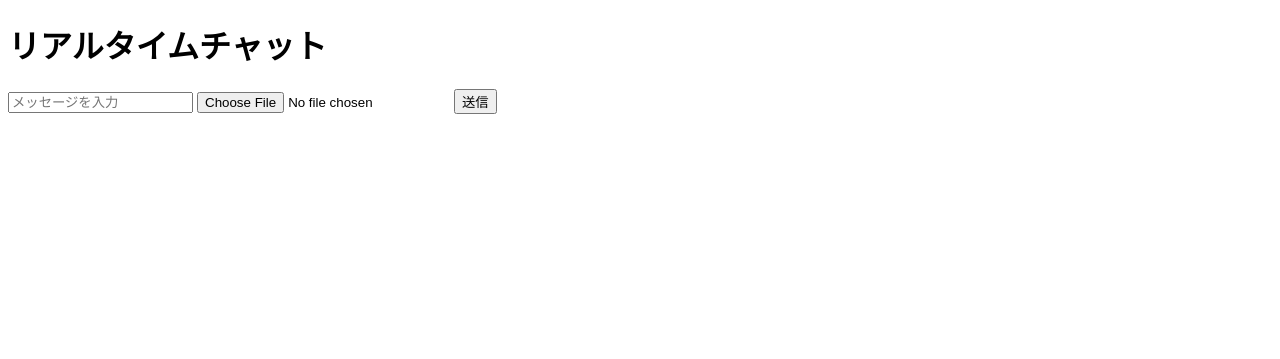
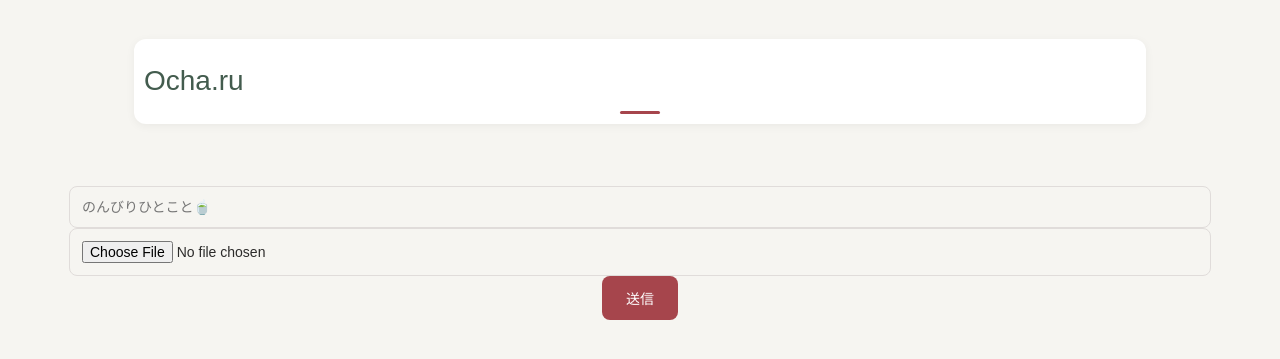
Before and after one commit to tkoba1216/Imagechat, a Flask app: page / in a window 1280 px wide. Shown: the top 359 px of the page. Run offline with Flask 3, Linux system fonts and the light colour scheme; parts of the project's set-up code (start-up, migrations or seed data) failed here and were passed over; some libraries are stand-ins or nearby versions.

Commit message:
デザインをCSSを用いて修正

```diff
--- a/app.py
+++ b/app.py
@@ -36,7 +36,8 @@ def index():
 #メッセージの読み込み
 @socketio.on("load messages")
 def load_messages():
-    messages = db.images.find().sort("_id",-1).limit(3)
+    #表示の数も決めないとこの場合11番目以降の画像でいいねを押せなくなる。
+    messages = db.images.find().sort("_id",-1).limit(10)
     messages = list(messages)[::-1]
     #メッセージと画像データをリストにして母えす
     messages_return = [
--- /dev/null
+++ b/static/style.css
@@ -0,0 +1,188 @@
+/* モダン和風カラーパレット */
+:root {
+    --wa-primary: #435C4E;    /* 深い抹茶色 */
+    --wa-secondary: #D7C4BB;  /* 優しい桜色 */
+    --wa-accent: #A6454C;     /* 控えめな朱色 */
+    --wa-background: #F6F5F1; /* 白練色 */
+    --wa-text: #2C2B2A;      /* 濃墨色 */
+    --wa-border: #E0DCDA;     /* 優しいグレー */
+  }
+
+  /* ベーススタイル */
+  body {
+    display: flex;
+    flex-direction: column;
+    align-items: center;
+    /* より丸みのあるフォントを優先的に使用 */
+    font-family: 'M PLUS Rounded 1c', 'Kosugi Maru', 'Hiragino Maru Gothic ProN', 'Meiryo UI', sans-serif;
+    background-color: var(--wa-background);
+    color: var(--wa-text);
+    margin: 0;
+    padding: 20px;
+    line-height: 1.6;
+  }
+
+  /* タイトル */
+  h1 {
+    width: 80%;
+    padding: 20px 10px;
+    font-size: 28px;
+    /* タイトルはさらに丸みのある特別なフォントを使用 */
+    font-family: 'Zen Maru Gothic', 'M PLUS Rounded 1c', 'Hiragino Maru Gothic ProN', sans-serif;
+    font-weight: 500;
+    color: var(--wa-primary);
+    background-color: white;
+    border-radius: 12px;
+    box-shadow: 0 2px 10px rgba(0, 0, 0, 0.05);
+    margin-bottom: 30px;
+    position: relative;
+  }
+
+  h1::after {
+    content: '';
+    position: absolute;
+    bottom: 10px;
+    left: 50%;
+    transform: translateX(-50%);
+    width: 40px;
+    height: 3px;
+    background-color: var(--wa-accent);
+    border-radius: 2px;
+  }
+
+  /* メッセージリスト */
+  #messages {
+    list-style: none;
+    padding: 0;
+    width: 60%;
+    max-width: 800px;
+  }
+
+  /* メッセージカード */
+  #messages li {
+    background-color: white;
+    border-radius: 12px;
+    padding: 20px;
+    margin: 20px 0;
+    display: flex;
+    flex-direction: column;
+    align-items: center;
+    box-shadow: 0 2px 15px rgba(0, 0, 0, 0.05);
+    transition: transform 0.2s ease;
+  }
+
+  #messages li:hover {
+    transform: translateY(-2px);
+  }
+
+  /* 画像スタイル */
+  #messages img {
+    max-width: 100%;
+    height: auto;
+    border-radius: 8px;
+    margin-bottom: 15px;
+  }
+
+  /* メッセージテキスト */
+  #messages p {
+    margin: 10px 0;
+    color: var(--wa-text);
+    font-size: 15px;
+    line-height: 1.6;
+    width: 100%;
+    text-align: center;
+    /* メッセージテキストも丸みのあるフォントを使用 */
+    font-family: 'M PLUS Rounded 1c', 'Kosugi Maru', 'Hiragino Maru Gothic ProN', sans-serif;
+  }
+
+
+  /* いいねボタン */
+  #messages button {
+    padding: 8px 16px;
+    background-color: var(--wa-primary);
+    color: white;
+    border: none;
+    border-radius: 6px;
+    cursor: pointer;
+    font-size: 14px;
+    transition: all 0.2s ease;
+    display: flex;
+    align-items: center;
+    gap: 5px;
+  }
+
+  #messages button:hover {
+    background-color: #374B3F;
+    transform: translateY(-1px);
+  }
+
+  /* 投稿フォーム */
+  form {
+    width: 60%;
+    max-width: 800px;
+    padding: 20px;
+    margin-top: 30px;
+    background-color: white;
+    border-radius: 12px;
+    box-shadow: 0 2px 15px rgba(0, 0, 0, 0.05);
+    display: flex;
+    flex-direction: column;
+    align-items: center;
+    gap: 15px;
+  }
+
+  /* 入力フィールド */
+  input[type="text"], input[type="file"] {
+    width: 90%;
+    padding: 12px;
+    border: 1px solid var(--wa-border);
+    border-radius: 8px;
+    background-color: var(--wa-background);
+    transition: all 0.2s ease;
+    font-size: 14px;
+  }
+
+  input[type="text"]:focus, input[type="file"]:focus {
+    outline: none;
+    border-color: var(--wa-primary);
+    box-shadow: 0 0 0 2px rgba(67, 92, 78, 0.1);
+  }
+
+  /* 送信ボタン */
+  #send-message {
+    padding: 12px 24px;
+    background-color: var(--wa-accent);
+    color: white;
+    border: none;
+    border-radius: 8px;
+    cursor: pointer;
+    font-size: 14px;
+    font-weight: 500;
+    transition: all 0.2s ease;
+  }
+
+  #send-message:hover {
+    background-color: #8B383E;
+    transform: translateY(-1px);
+  }
+
+  /* レスポンシブ対応 */
+  @media (max-width: 768px) {
+    h1, #messages, form {
+      width: 90%;
+    }
+
+    input[type="text"], input[type="file"] {
+      width: 95%;
+    }
+  }
+
+  /* アニメーション */
+  @keyframes fadeIn {
+    from { opacity: 0; transform: translateY(10px); }
+    to { opacity: 1; transform: translateY(0); }
+  }
+
+  #messages li {
+    animation: fadeIn 0.3s ease forwards;
+  }
--- a/templates/index.html
+++ b/templates/index.html
@@ -2,7 +2,8 @@
 <html lang="ja">
 <head>
     <meta charset="UTF-8">
-    <title>リアルタイムチャット</title>
+    <title>Ocha.ru</title>
+    <link rel="stylesheet" href="{{ url_for('static', filename='style.css') }}">
     <script src="https://cdnjs.cloudflare.com/ajax/libs/socket.io/4.4.1/socket.io.min.js"></script>
     <script>
         document.addEventListener("DOMContentLoaded", () => {
@@ -108,9 +109,9 @@
     </script>
 </head>
 <body>
-    <h1>リアルタイムチャット</h1>
+    <h1>Ocha.ru</h1>
     <ul id="messages"></ul>
-    <input type="text" id="message-input" placeholder="メッセージを入力">
+    <input type="text" id="message-input" placeholder="のんびりひとこと🍵">
     <input type="file" id = "file-input">
     <button id="send-message">送信</button>
     <canvas id = "canvas" style="display: none;"></canvas>
```
Also changed, not shown: static/style_simple.css (added, +100 -0 lines), static/style_tea.css (added, +112 -0 lines).
